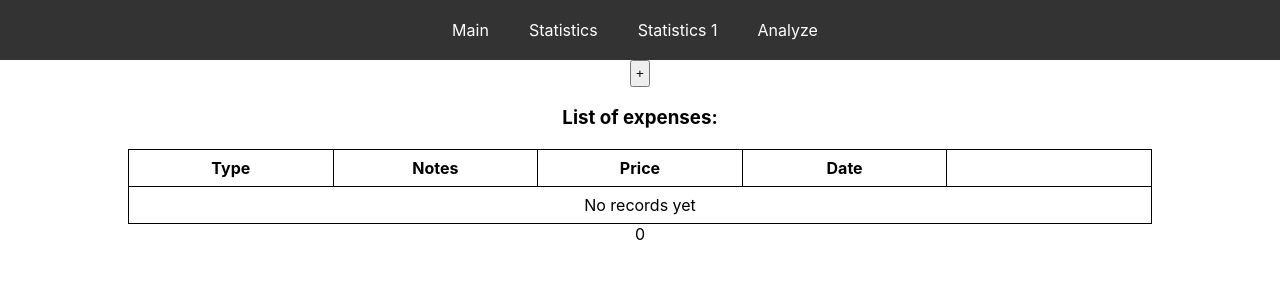
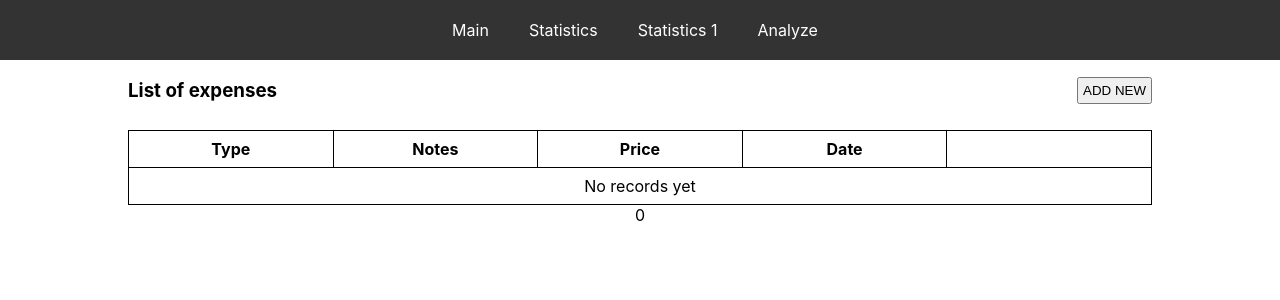
Before and after one commit to t-anpilov/expenses, a React (Create React App) app: page / in a window 1280 px wide. Shown: the top 300 px of the page. Built offline with nearby package versions, Linux system fonts and the light colour scheme.

Commit message:
flex style was created for modal window

```diff
--- a/src/App.css
+++ b/src/App.css
@@ -8,16 +8,19 @@ header {
   margin-top: 12px
 }
 
+.mainContainer {
+  position: relative;
+}
+
+.listHeader {
+  display: flex;
+  justify-content:space-between;
+  padding: 0 10% 0 10%;
+}
+
 .addSection {
   margin: 16px 10% 0px;
-  border: 3px solid rgb(141, 151, 168);
-}
-
-
-.addForm {
-  display: flex;
-  justify-content: space-between;
-  align-items: flex-start;
+  border: 3px solid rgb(121, 125, 132);
 }
 
 .modal-open {
@@ -43,6 +46,12 @@ header {
 .hiddenButton {
   background-color: rgba(139, 139, 139, 0.443);
   z-index: 9999;
+}
+
+.addForm {
+  display: flex;
+  justify-content: space-between;
+  align-items: flex-start;
 }
 
 .addItem {
@@ -71,7 +80,7 @@ header {
 .expenseShown {
   table-layout: fixed;
   width: 80%;
-  margin: 20px auto 0;
+  margin: 10px auto 0;
   border-collapse: collapse;
 }
 
--- a/src/components/List.tsx
+++ b/src/components/List.tsx
@@ -29,16 +29,16 @@ export const List = () => {
     };
 
     return (
-    <div>
-    <div>
+    <div className='mainContainer'>
+    <Add isOpen={isOpen} onClose={closeModal}></Add>
+    <div className='listHeader'>
+        <h3>List of expenses</h3>
         <button
             className={`addButton ${isOpen ? 'modal-open' : ''}`}
             onClick={openModal}>
-            +
+            ADD NEW
         </button>
     </div>
-    <Add isOpen={isOpen} onClose={closeModal}></Add>
-    <h3>List of expenses:</h3>
     <table className="expenseShown">
         <thead>
         <tr>
```
